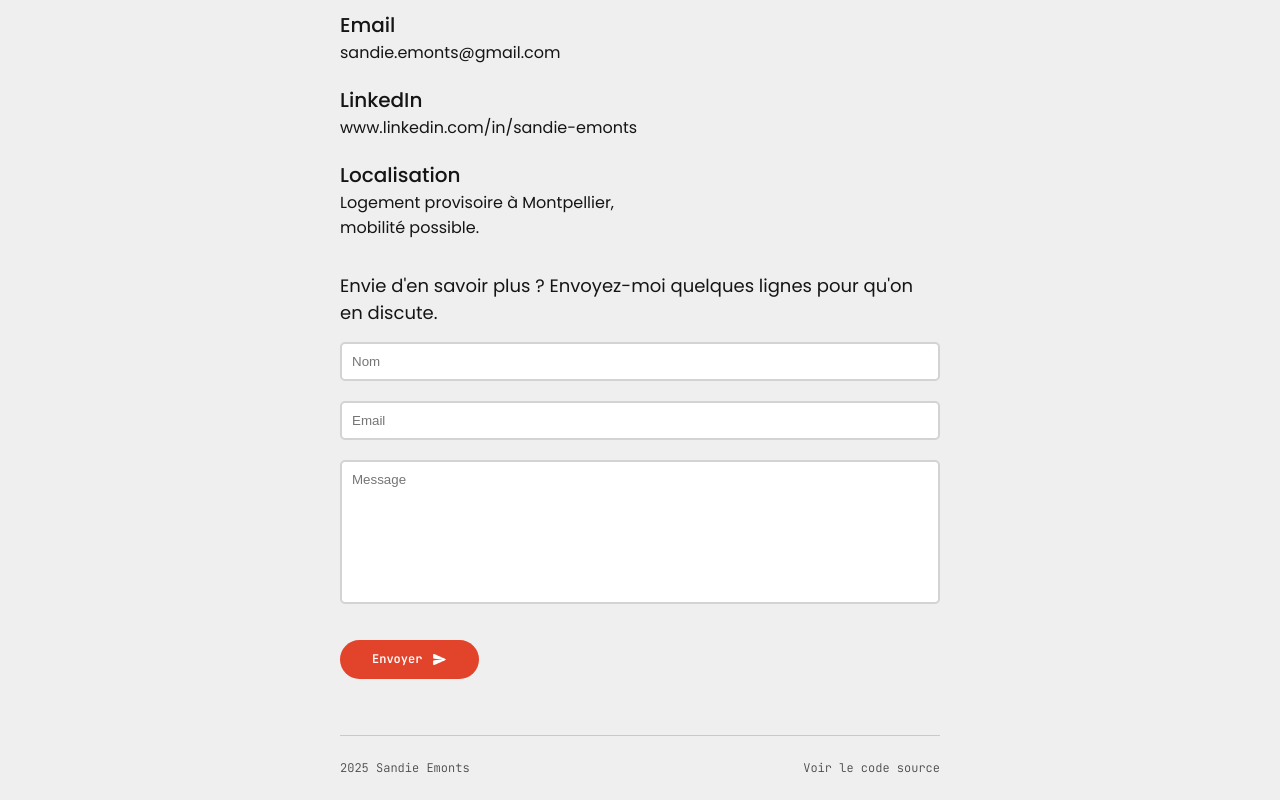
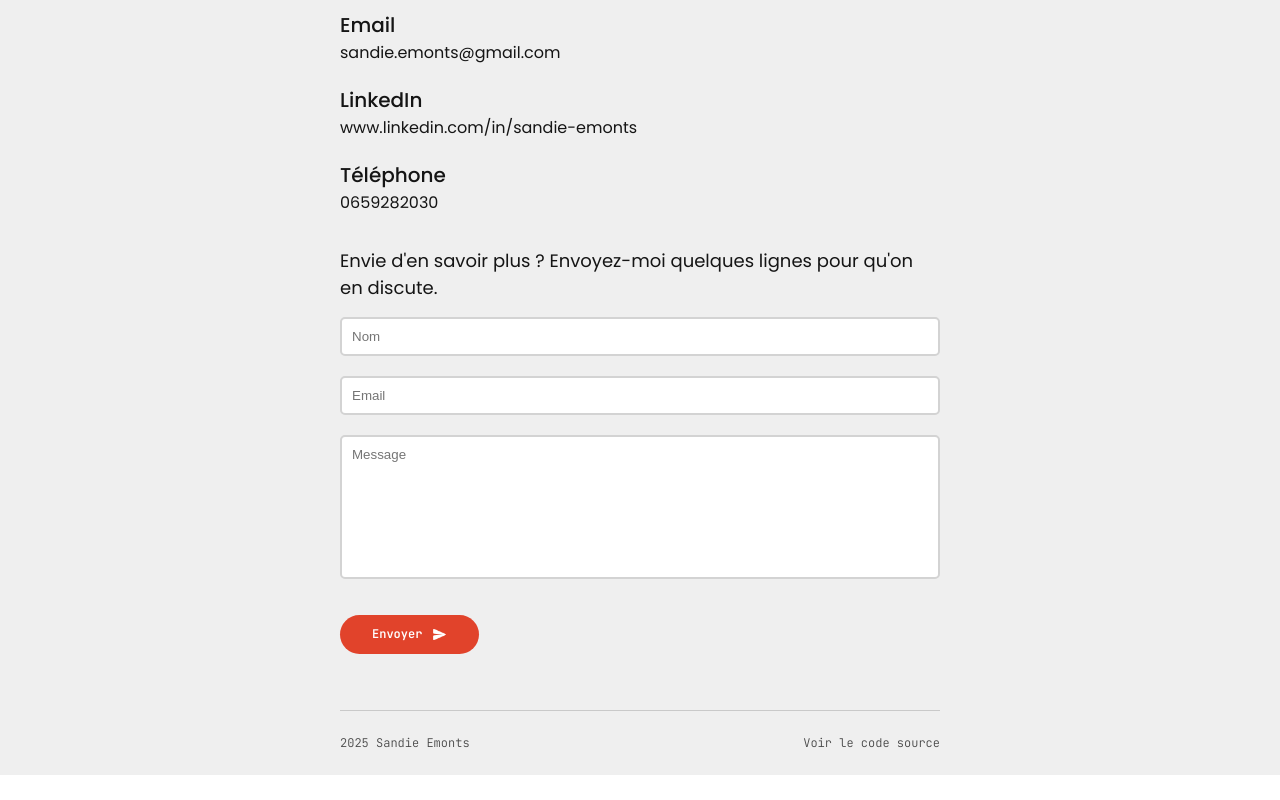
Before and after one commit to sandie75/Portfolio-Mini, a React (Vite) app: page / in a window 1280 px wide. Shown: the part 3206-4006 px from the top of the page. After the commit the page ends 3981 px from the top, so only its background shows below. Built offline with nearby package versions, Linux system fonts and the light colour scheme; a web font is replaced by a local one.

Commit message:
fix cv and location

```diff
--- a/src/components/contact/Contact.jsx
+++ b/src/components/contact/Contact.jsx
@@ -43,8 +43,8 @@ const Contact = () => {
                   </div>
 
                   <div className="item">
-                  <h3>Localisation</h3>
-                      <span>Logement provisoire à Montpellier, mobilité possible.</span>
+                  <h3>Téléphone</h3>
+                      <span>0659282030</span>
                   </div>
 
               </div>
```
Also changed, not shown: 1 other file (tests, documents, lock files or other folders).
